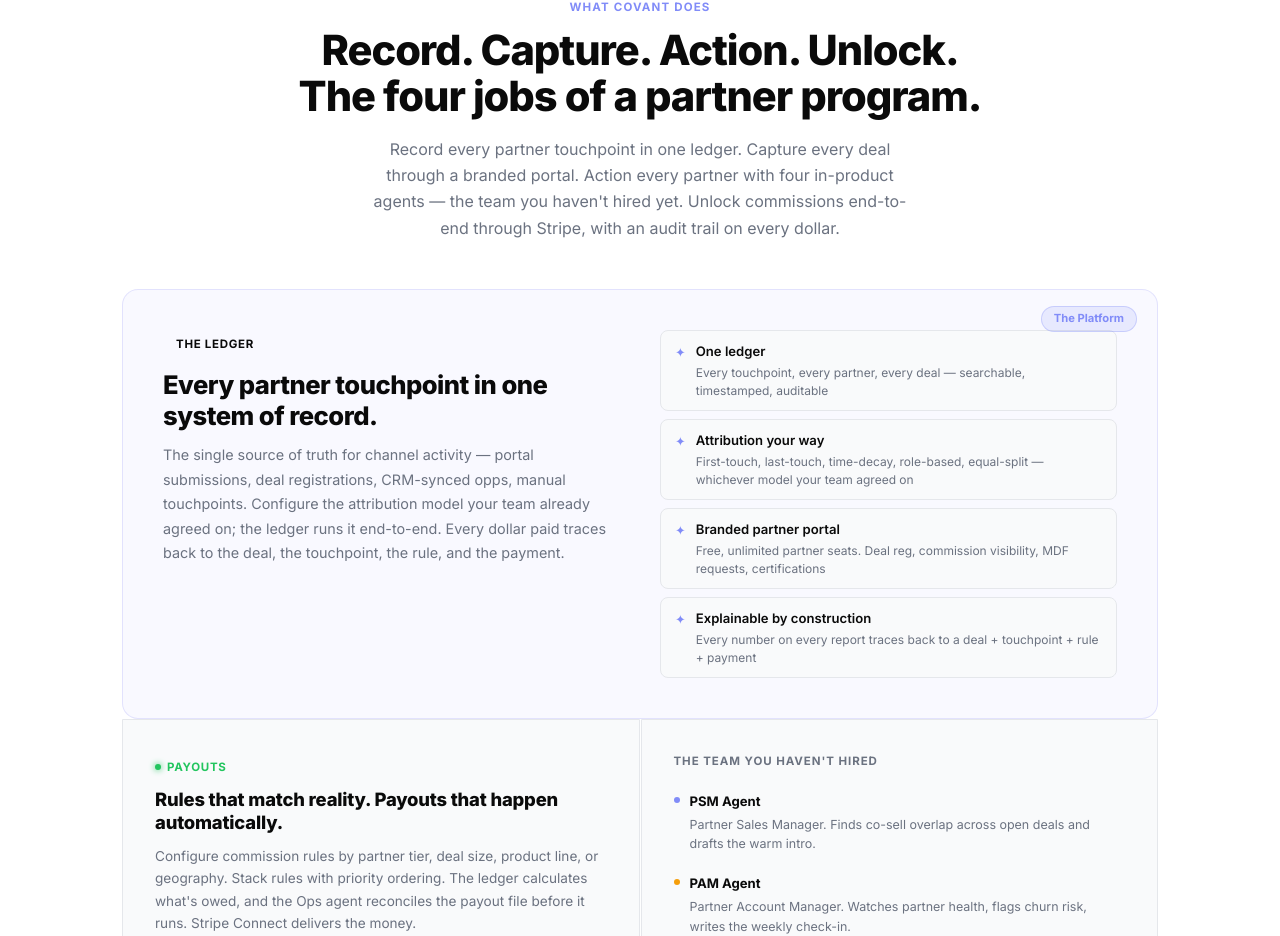
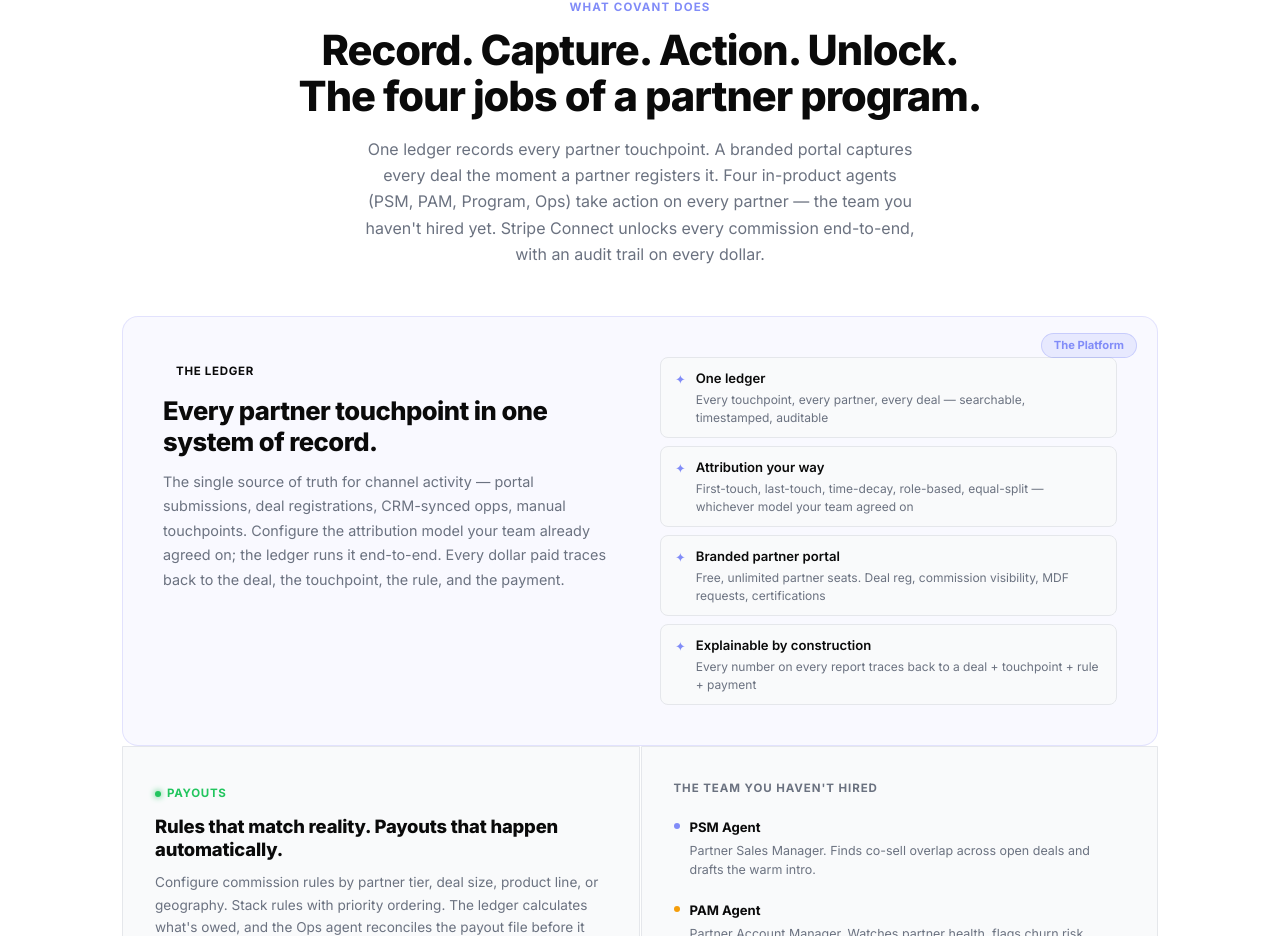
Before and after one commit to dylan3796/partner-attribution-ai, a Next.js app: page / in a window 1280 px wide. Shown: the part 1197-2133 px from the top of the page. Built offline with nearby package versions, Linux system fonts and the light colour scheme; no server answers.

Commit message:
landing: tighten 'Record. Capture. Action. Unlock.' prose
Each sentence now has a natural subject-verb structure (ledger records,
portal captures, agents take action, Stripe Connect unlocks) instead of
forcing 'Action every partner' as an awkward transitive verb.

```diff
--- a/app/page.tsx
+++ b/app/page.tsx
@@ -80,10 +80,11 @@ Unlock channel revenue.
               Record. Capture. Action. Unlock.<br />The four jobs of a partner program.
             </h2>
             <p style={{ fontSize: "1rem", color: "#6b7280", maxWidth: 560, margin: "0 auto", lineHeight: 1.65 }}>
-              Record every partner touchpoint in one ledger. Capture every deal through a
-              branded portal. Action every partner with four in-product agents — the team
-              you haven&apos;t hired yet. Unlock commissions end-to-end through Stripe, with
-              an audit trail on every dollar.
+              One ledger records every partner touchpoint. A branded portal captures
+              every deal the moment a partner registers it. Four in-product agents
+              (PSM, PAM, Program, Ops) take action on every partner — the team you
+              haven&apos;t hired yet. Stripe Connect unlocks every commission
+              end-to-end, with an audit trail on every dollar.
             </p>
           </div>
 
```
